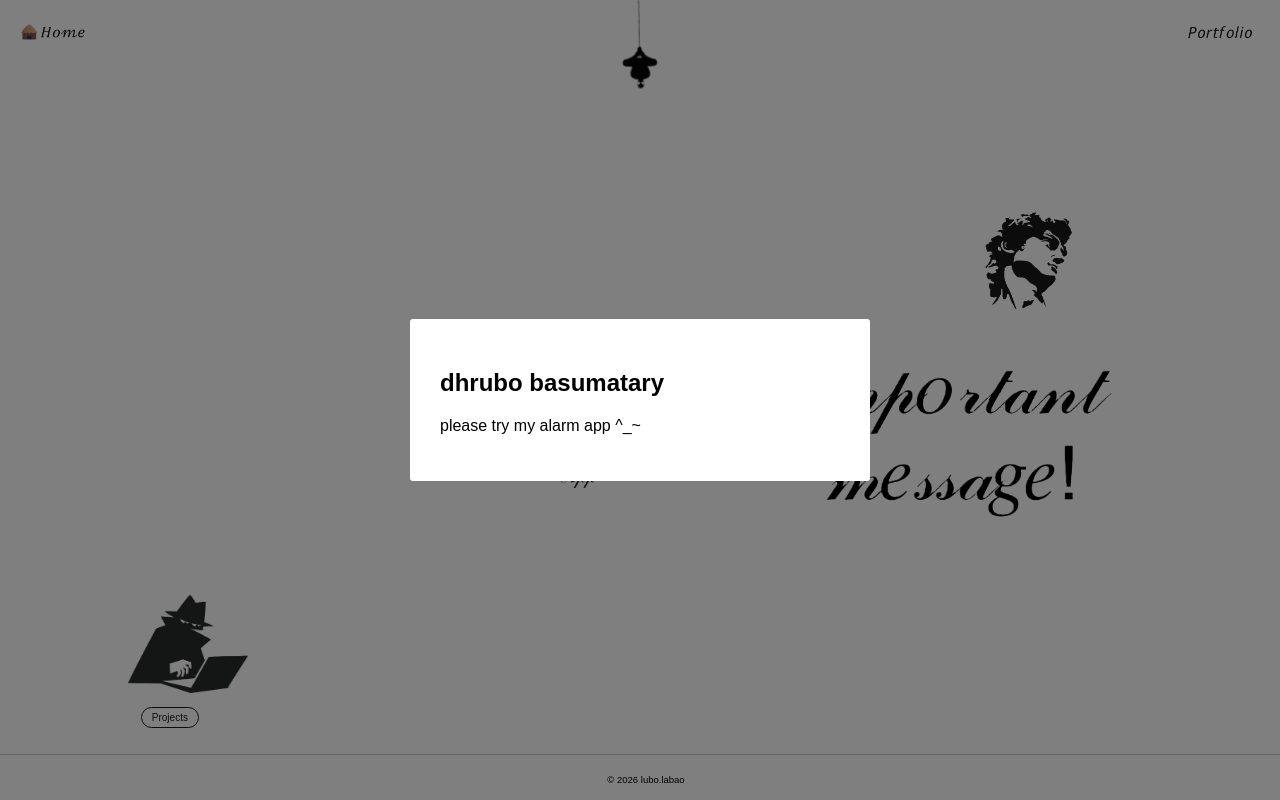
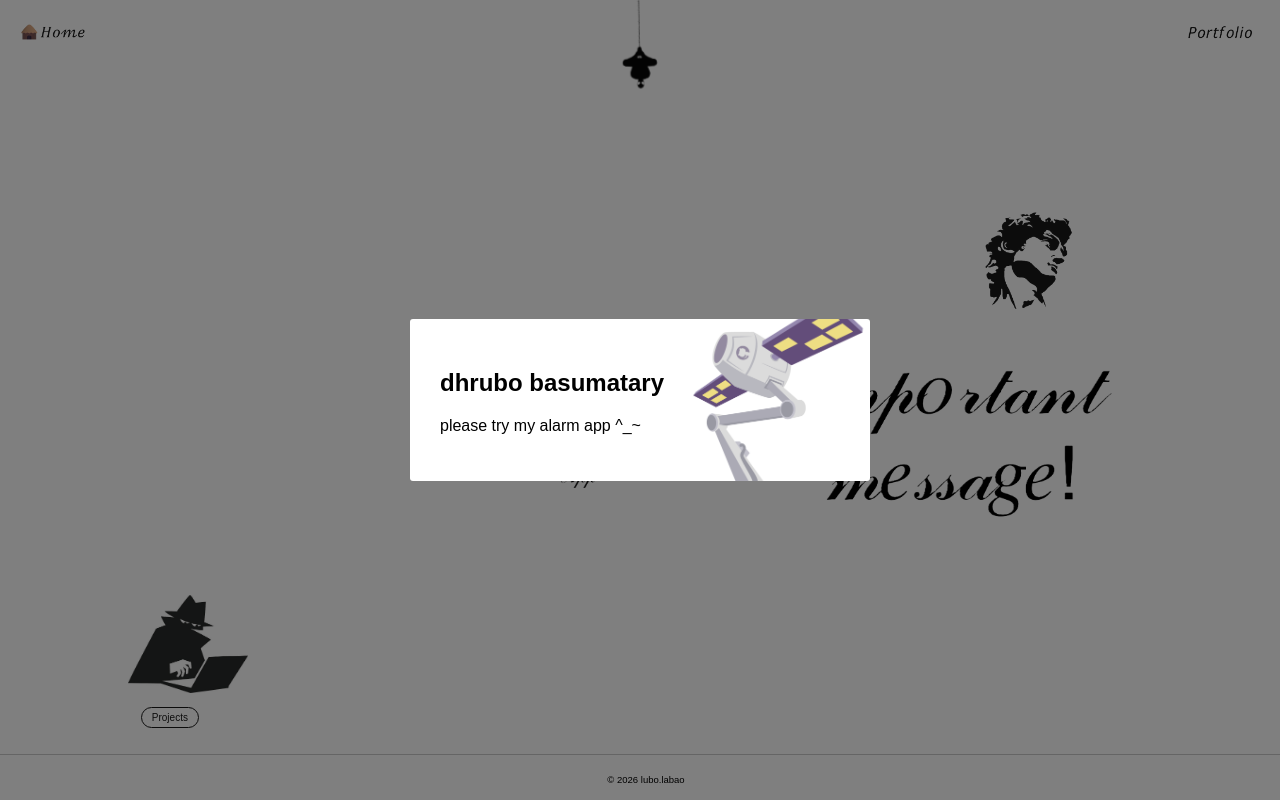
Before and after one commit to draco-go-89/lubo, a plain HTML site: page index.html in a window 1280 px wide. Both pictures are taken after a click on the button 960 px from the left and 442 px from the top of the page. Drawn offline with Linux system fonts and the light colour scheme.

Commit message:
added background image in popup msg

```diff
--- a/style.css
+++ b/style.css
@@ -115,13 +115,17 @@
 
 .modal-content {
     background-color: #fff;
+    background-image: url(image/satellite.png);
+    background-position: right;
+    background-repeat: no-repeat;
+    background-size: 40%;
+    z-index: -1;
     padding: 30px;
     border-radius: 3px;
     width: 90%;
     max-width: 400px;
     position: relative;
-    animation: fadeIn 0.2s ease-in-out;
-}
+    animation: fadeIn 0.2s ease-in-out;}
 
 @keyframes fadeIn {
     from { opacity: 0; transform: scale(0.9); }
```
Also changed, not shown: image/satellite.png (added).
